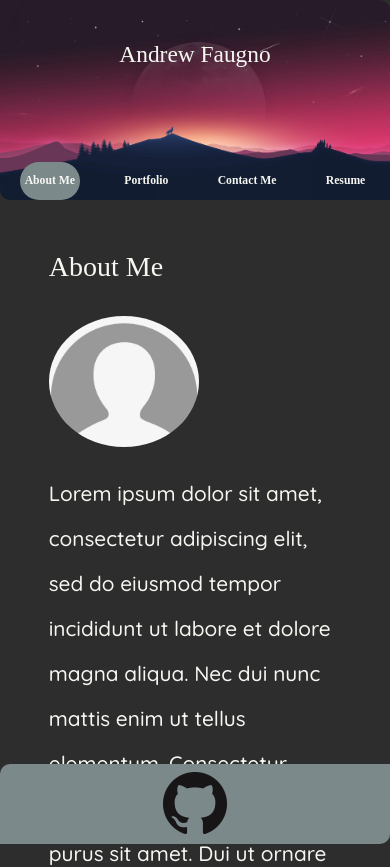
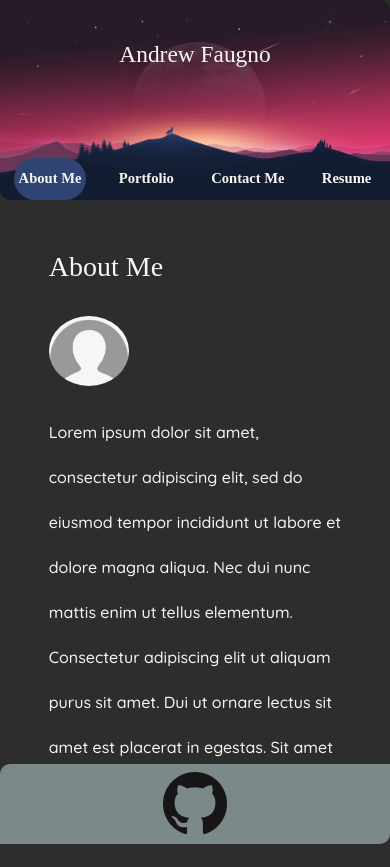
Before and after one commit to AndrewFaugno/react-portfolio, a React (Create React App) app: page / in a window 390 px wide. Shown: the top 867 px of the page. Built offline with nearby package versions, Linux system fonts and the light colour scheme; a web font is replaced by a local one.

Commit message:
added more media queries to create a more responsive design for smaller screens

```diff
--- a/src/components/Portfolio/index.js
+++ b/src/components/Portfolio/index.js
@@ -58,12 +58,14 @@ function Portfolio() {
                     <div className="desc-container">
                         <h4 className="desc-text">{project.description}</h4>
                     </div>
+                    <div className="pimg-container">
                         <img
                         src={require(`../../assets/projects/${project.imageName}.PNG`)}
                         className='project-img'
                         alt={`Front page of ${project.name} website`}
                         key={project.name}
                         />
+                    </div>
                 </div>
             ))}
             </div>
--- a/src/index.css
+++ b/src/index.css
@@ -14,7 +14,7 @@
 }
 
 header {
-    height: 30vh;
+    height: 28vh;
     position: relative;
     background-image: url('./assets/images/backdrop.jpg');
     background-size: cover;
@@ -76,7 +76,8 @@ footer {
 }
 
 .active-nav {
-    background-color: var(--grey);
+    /* background-color: var(--grey); */
+    background-color: #2f4473;
 }
 
 .margin-top {
@@ -84,12 +85,17 @@ footer {
 }
 
 .about-me-img {
-    width: 250px !important;
+    width: 150px !important;
 }
 
 .aboutme-text {
-    font-size: 1.3rem;
-    line-height: 45px;
+    font-size: 1.2rem;
+    line-height: 38px;
+}
+
+.pimg-container {
+    background-color: var(--grey);
+    border-radius: 25px;
 }
 
 .project-img {
@@ -150,10 +156,9 @@ footer {
 }
 
 .img-wrap:hover .project-img {
-    opacity: .1;
-    background-color: #F7F7F2;
-    border: 5px solid #A3333D;
+    opacity: .5;
     transition: .5s ease;
+    filter: brightness(25%);
 }
 
 .img-text a:hover {
@@ -178,8 +183,13 @@ footer {
         justify-content: space-around !important;
     }
 
+    .aboutme-text {
+        font-size: 1.6rem;
+        line-height: 55px;
+    }
+
     .about-me-img {
-        width: 150px !important;
+        width: 100px !important;
     }
 }
 
@@ -201,3 +211,26 @@ footer {
         height: 400px;
     }
 }
+
+@media screen and (max-width: 580px) {
+    .navbar {
+        font-size: 3.75vw;
+    }
+
+    .project-img {
+        width: 90vw;
+    }
+
+    .img-text {
+        left: 5px;
+    }
+
+    .about-me-img {
+        width: 80px !important;
+    }
+
+    .aboutme-text {
+        font-size: 1rem;
+        line-height: 45px;
+    }
+}
```
Lines whose indentation alone changed are shown as unchanged.
